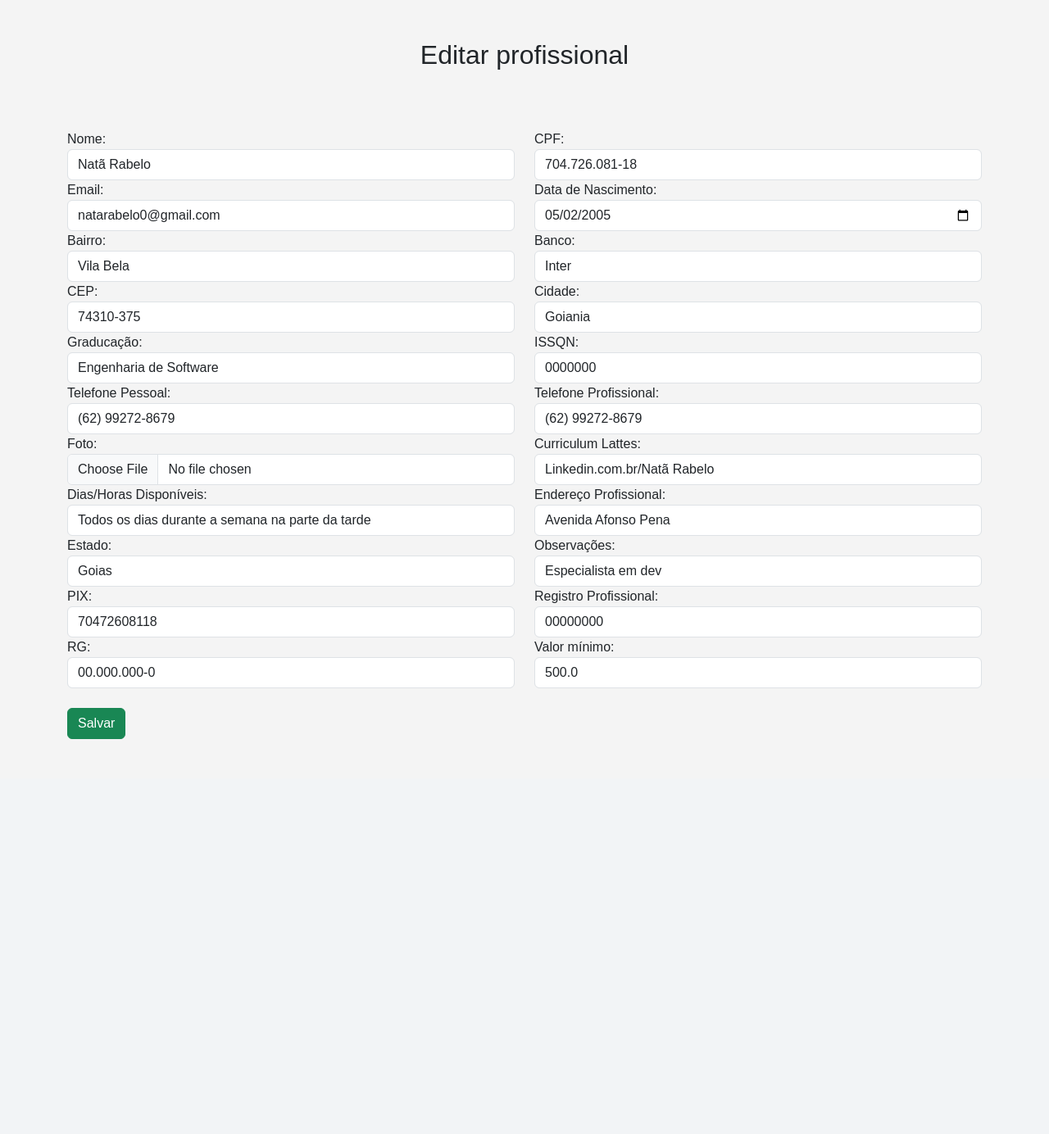
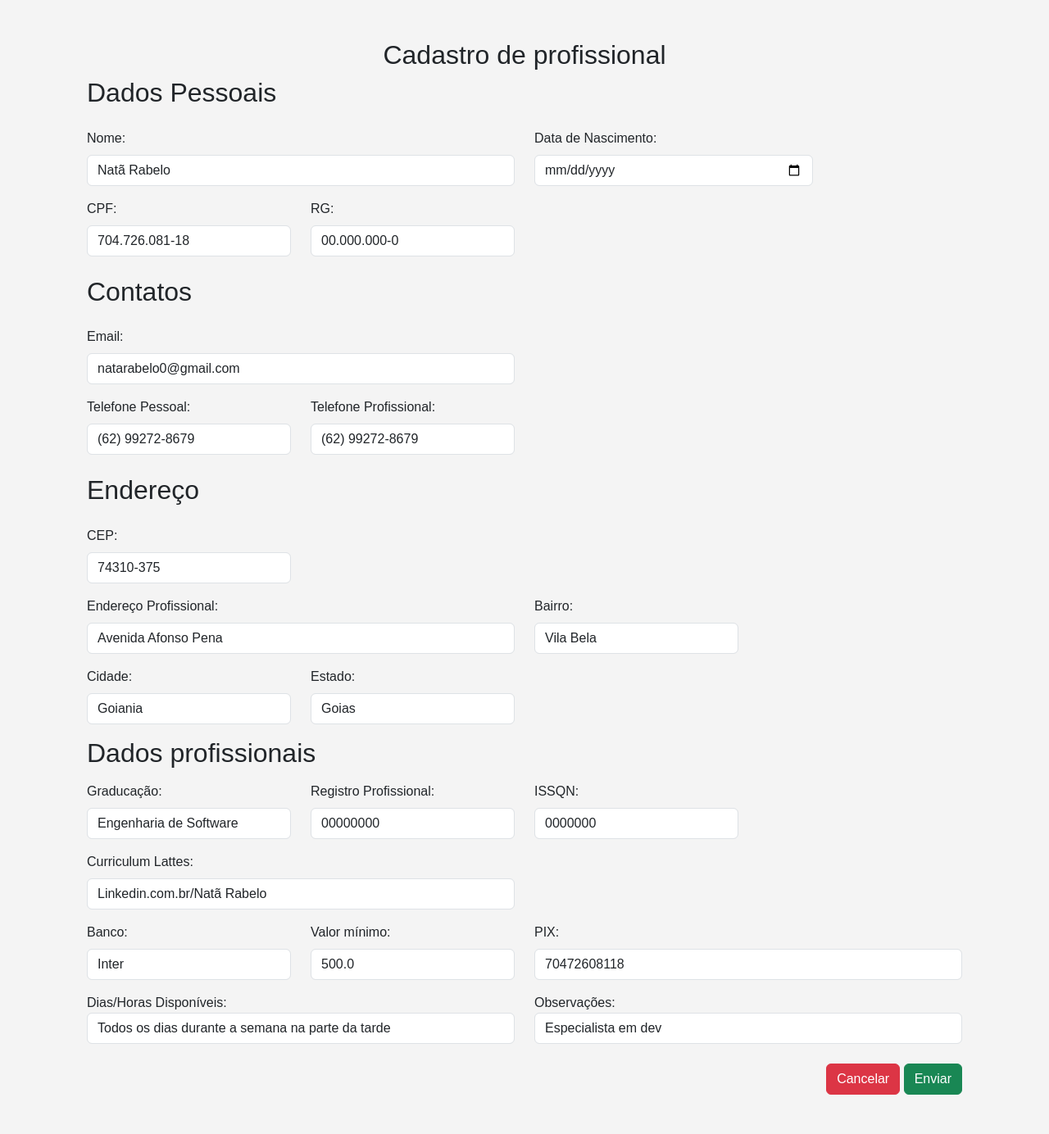
Before and after one commit to NataRabelo/SISTEMA_WNR, a Flask app: page /editar_profissional/1 in a window 1280 px wide. Shown: the part 62-1446 px from the top of the page at 82% size. Before the commit the page ends 964 px from the top, so only its background shows below. Run offline with Flask 3, Linux system fonts and the light colour scheme; a user stored in the database is signed in; data comes from the database, SQL or seed files in the repository; some libraries are stand-ins or nearby versions.

Commit message:
Edição do formulário de edit profissional

```diff
--- a/app/templates/professional/form_edit.html
+++ b/app/templates/professional/form_edit.html
@@ -3,120 +3,137 @@
 {% block title %}Editar profissional{% endblock %}
 
 {% block content %}
-    <h2 class="text-center mb-4 mt-5">Editar profissional</h2>
-    <br><br>
-    <form action="{{ url_for('professional_bp.editar_profissional', id=profissional.id)}}" method="POST" class="mb-5">
-        <div class="row">
+<div class="container mb-5 mt-4">
+    <h2 class="text-center">Cadastro de profissional</h2>
+    <form action="{{ url_for('professional_bp.editar_profissional', id=profissional.id)}}" method="POST">
+        <div class="container">
+            <h2 class="mb-4"> Dados Pessoais </h2>
+            <div class="row mb-3">
                 <div class="col-md-6">
-                <label for="nome" class="custom-label">Nome:</label>
-                <input type="text" class="form-control" name="nome" value="{{ profissional.nome }}">
+                    <label for="nome" class="form-label">Nome:</label>
+                    <input type="text" class="form-control" id="nome" name="nome" value="{{profissional.nome}}" required>
+                </div>
+                <div class="col-md-4">
+                    <label for="data_nascimento" class="form-label">Data de Nascimento:</label>
+                    <input type="date" class="form-control" id=data_nascimento name="data_nascimento" required>
+                </div>
+            </div>
+            <div class="row mb-3">
+                <div class="col-md-3">
+                    <label for="cpf" class="form-label">CPF:</label>
+                    <input type="text" class="form-control" id="cpf" name="cpf" value="{{profissional.cpf}}" required>
+                </div>
+                <div class="col-md-3">
+                    <label for="rg" class="form-label">RG:</label>
+                    <input type="text" class="form-control" id="rg" name="rg" value="{{profissional.rg}}" required>
+                </div>
+            </div>
+            <h2 class="mb-4 mt-4">Contatos</h2>
+            <div class="row mb-3">
+                <div class="col-md-6">
+                    <label for="email" class="form-label">Email:</label>
+                    <input type="text" class="form-control" id="email" name="email" value="{{profissional.email}}" required>
+                </div>
+            </div>
+            <div class="row mb-3">
+                <div class="col-md-3">
+                    <label for="fone_pessoal" class="form-label">Telefone Pessoal:</label>
+                    <input type="text" class="form-control" id="fone_pessoal" name="fone_pessoal" value="{{profissional.fone_pessoal}}" required>
+                </div>
+                <div class="col-md-3">
+                    <label for="fone_profissional" class="form-label">Telefone Profissional:</label>
+                    <input type="text" class="form-control" id="fone_profissional" name="fone_profissional" value="{{profissional.fone_profissional}}" required>
+                </div>
+            </div>
+            <h2 class="mb-4 mt-4">Endereço</h2>
+            <div class="row mb-3">
+                <div class="col-md-3">
+                    <label for="cep" class="form-label">CEP:</label>
+                    <input type="text" class="form-control" id="cep" name="cep" value="{{profissional.cep}}" required>
+                </div>
+            </div>
+            <div class="row mb-3">
+                <div class="col-md-6">
+                    <label for="endereco_profissional" class="form-label">Endereço Profissional:</label>
+                    <input type="text" class="form-control" id="endereco_profissional" name="endereco_profissional" value="{{profissional.endereco_profissional}}" required>
+                </div>
+                <div class="col-md-3">
+                    <label for="bairro" class="form-label">Bairro:</label>
+                    <input type="text" class="form-control" id="bairro" name="bairro" value="{{profissional.bairro}}" required>
+                </div>
+            </div>
+            <div class="row mb-3">
+                <div class="col-md-3">
+                    <label for="cidade" class="form-label">Cidade:</label>
+                    <input type="text" class="form-control" id="cidade" name="cidade" value="{{profissional.cidade}}" required>
+                </div>
+                <div class="col-md-3">
+                    <label for="estado" class="form-label">Estado:</label>
+                    <input type="text" class="form-control" id="estado" name="estado" value="{{profissional.estado}}" required>
+                </div>
+            </div>
+            <h2 class="mb-3">Dados profissionais</h2>
+            <div class="row mb-3">
+                <div class="col-md-3">
+                    <label for="graduacao" class="form-label">Graducação:</label>
+                    <input type="text" class="form-control" id="graduacao" name="graduacao" value="{{profissional.graduacao}}" required>
+                </div>
+                <div class="col-md-3">
+                    <label for="registro_profissional" class="form-label">Registro Profissional:</label>
+                    <input type="text" class="form-control" id="registro_profissional" name="registro_profissional" value="{{profissional.registro_profissional}}" >
+                </div>
+                <div class="col-md-3">
+                    <label for="issqn" class="form-label">ISSQN:</label>
+                    <input type="text" class="form-control" id="issqn" name="issqn" value="{{profissional.issqn}}" >
+                </div>
+            </div>
+            <div class="row mb-3">
+                <div class="col-md-6">
+                    <label for="curriculum_lattes" class="form-label">Curriculum Lattes:</label>
+                    <input type="text" class="form-control" id="curriculum_lattes" name="curriculum_lattes" value="{{profissional.curriculum_lattes}}" >
+                </div>
+            </div>
+            <div class="row mb-3">
+                <div class="col-md-3">
+                    <label for="banco" class="form-label">Banco:</label>
+                    <input type="text" class="form-control" id="banco" name="banco" value="{{profissional.banco}}" required>
+                </div>
+                <div class="col-md-3">
+                    <label for="valor_minimo" class="form-label">Valor mínimo:</label>
+                    <input type="number" class="form-control" id="valor_minimo" name="valor_minimo" value="{{profissional.valor_minimo}}" required>
                 </div>
                 <div class="col-md-6">
-                <label for="cpf" class="custom-label">CPF:</label>
-                <input type="text" class="form-control" name="cpf" value="{{ profissional.cpf }}">
+                    <label for="pix" class="form-label">PIX:</label>
+                    <input type="text" class="form-control" id="pix" name="pix" value="{{profissional.pix}}" required>
                 </div>
             </div>
-        <div class="row">
-            <div class="col-md-6">
-                <label for="email" class="custom-label">Email:</label>
-                <input type="text" class="form-control" name="email" value="{{ profissional.email }}">
-            </div>
-            <div class="col-md-6">
-                <label for="data_nascimento" class="custom-label">Data de Nascimento:</label>
-                <input type="date" class="form-control" name="data_nascimento" value="{{ profissional.data_nascimento }}">
-            </div>
-        </div>
-        <div class="row">
-            <div class="col-md-6">
-                <label for="bairro" class="custom-label">Bairro:</label>
-                <input type="text" class="form-control" name="bairro" value="{{ profissional.bairro}}">
-            </div>
-            <div class="col-md-6">
-                <label for="banco" class="custom-label">Banco:</label>
-                <input type="text" class="form-control" name="banco" value="{{ profissional.banco }}">
-            </div>
-        </div>
-        <div class="row">
-            <div class="col-md-6">
-                <label for="cep" class="custom-label">CEP:</label>
-                <input type="text" class="form-control" name="cep" value="{{ profissional.cep }}">
-            </div>
-            <div class="col-md-6">
-                <label for="cidade" class="custom-label">Cidade:</label>
-                <input type="text" class="form-control" name="cidade" value="{{ profissional.cidade }}">
-            </div>
-        </div>
-        <div class="row">
-            <div class="col-md-6">
-                <label for="graduacao" class="custom-label">Graducação:</label>
-                <input type="text" class="form-control" name="graduacao" value="{{ profissional.graduacao }}">
-            </div>
-            <div class="col-md-6">
-                <label for="issqn" class="custom-label">ISSQN:</label>
-                <input type="text" class="form-control" name="issqn" value="{{ profissional.issqn }}">
-            </div>
-        </div>
-        <div class="row">
-            <div class="col-md-6">
-                <label for="fone_pessoal" class="custom-label">Telefone Pessoal:</label>
-                <input type="text" class="form-control" name="fone_pessoal" value="{{ profissional.fone_pessoal }}">
-            </div>
-            <div class="col-md-6">
-                <label for="fone_profissional" class="custom-label">Telefone Profissional:</label>
-                <input type="text" class="form-control" name="fone_profissional" value="{{ profissional.fone_profissional }}">
-            </div>
-        </div>
-        <div class="row">
-            <div class="col-md-6">
-                <label for="foto" class="custom-label">Foto:</label>
-                <input type="file" class="form-control" name="foto">
-            </div>
-            <div class="col-md-6">
-                <label for="curriculum_lattes" class="custom-label">Curriculum Lattes:</label>
-                <input type="text" class="form-control" name="curriculum_lattes"  value="{{ profissional.curriculum_lattes }}">
-            </div>
-        </div>
-        <div class="row">
+            <div class="row mb-3">
                 <div class="col-md-6">
                     <label for="dias_horas_disponiveis" class="custom-label">Dias/Horas Disponíveis:</label>
-                <input type="text" class="form-control" name="dias_horas_disponiveis" value="{{ profissional.dias_horas_disponiveis }}">
-            </div>
-            <div class="col-md-6">
-                <label for="endereco_profissional" class="custom-label">Endereço Profissional:</label>
-                <input type="text" class="form-control" name="endereco_profissional"  value="{{ profissional.endereco_profissional }}">
-            </div>
-        </div>
-        <div class="row">
-            <div class="col-md-6">
-                <label for="estado" class="custom-label">Estado:</label>
-                <input type="text" class="form-control" name="estado" value="{{ profissional.estado }}">
+                    <input type="text" class="form-control" id="dias_horas_disponiveis" name="dias_horas_disponiveis" value="{{profissional.dias_horas_disponiveis}}" required>
                 </div>
                 <div class="col-md-6">
                     <label for="observacoes" class="custom-label">Observações:</label>
-                <input type="text" class="form-control" name="observacoes" value="{{ profissional.observacoes }}">
+                    <input type="text" class="form-control" id="observacoes" name="observacoes" value="{{profissional.observacoes}}" >
                 </div>
             </div>
-        <div class="row">
-            <div class="col-md-6">
-                <label for="pix" class="custom-label">PIX:</label>
-                <input type="text" class="form-control" name="pix" value="{{ profissional.pix }}">
-            </div>
-            <div class="col-md-6">
-                <label for="registro_profissional" class="custom-label">Registro Profissional:</label>
-                <input type="text" class="form-control" name="registro_profissional"  value="{{ profissional.registro_profissional }}">
+            <div class="row mt-4 mb-5">
+                <div class="col-md-12 text-end">
+                    <a href="{{ url_for('main_bp.menu') }}" class="btn btn-danger">Cancelar</a>
+                    <button type="submit" class="btn btn-success">Enviar</button>
                 </div>
             </div>
-        <div class="row">
-            <div class="col-md-6">
-                <label for="rg" class="custom-label">RG:</label>
-                <input type="text" class="form-control" name="rg" value="{{ profissional.rg }}">
         </div>
-            <div class="col-md-6">
-                <label for="valor_minimo" class="custom-label">Valor mínimo:</label>
-                <input type="number" class="form-control" name="valor_minimo"  value="{{ profissional.valor_minimo }}">
+    </form>
 </div>
-        </div>
-        <br>
-        <button type="submit" class="btn btn-success">Salvar</button>
-    </form>
+<script>
+        $(document).ready(function() {
+        $('#cpf').mask('000.000.000-00'); // Máscara para CPF
+        $('#rg').mask('00.000.000-0'); // Máscara para RG
+        $('#cep').mask('00000-000'); // Máscara para CEP
+        $('#fone_profissional').mask('(00) 00000-0000'); // Máscara para telefone (suporta celular e fixo)
+        $('#fone_pessoal').mask('(00) 00000-0000'); // Máscara para Celular
+    });
+
+    </script>
 {% endblock %}
```
Lines whose indentation alone changed are shown as unchanged.
